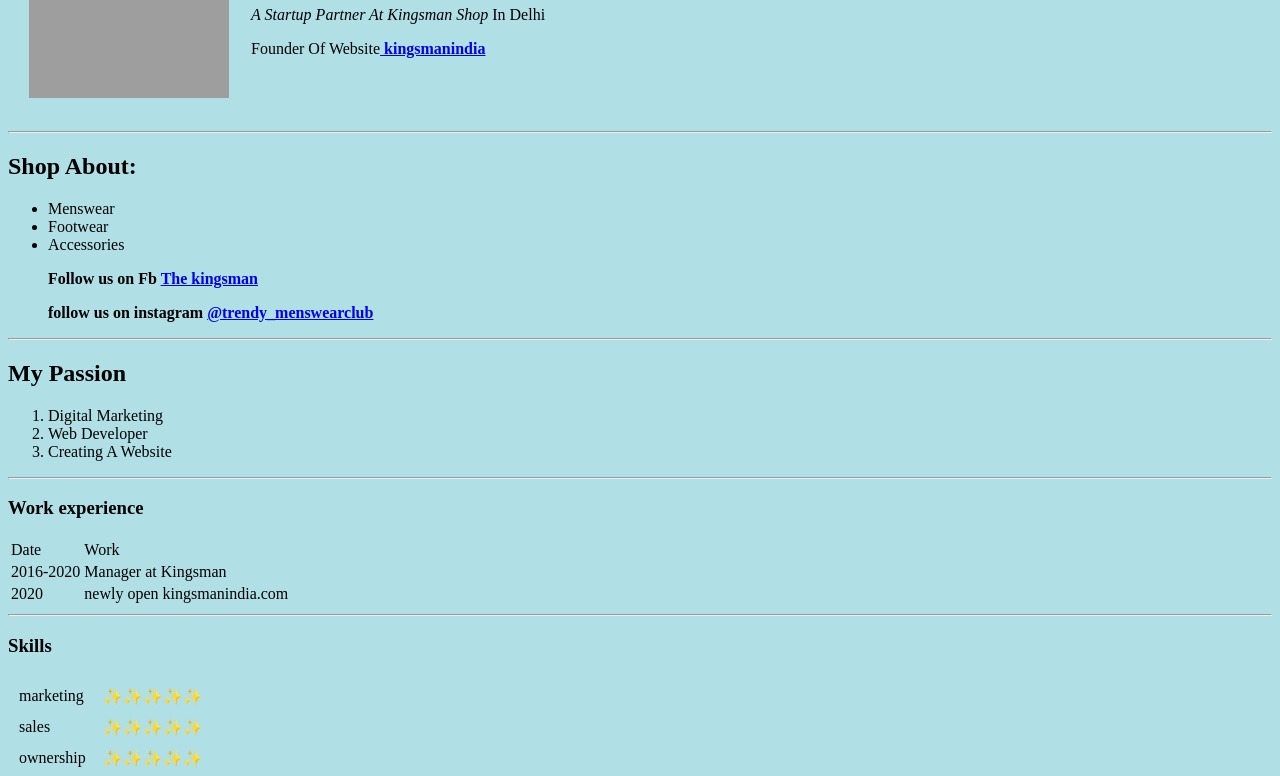
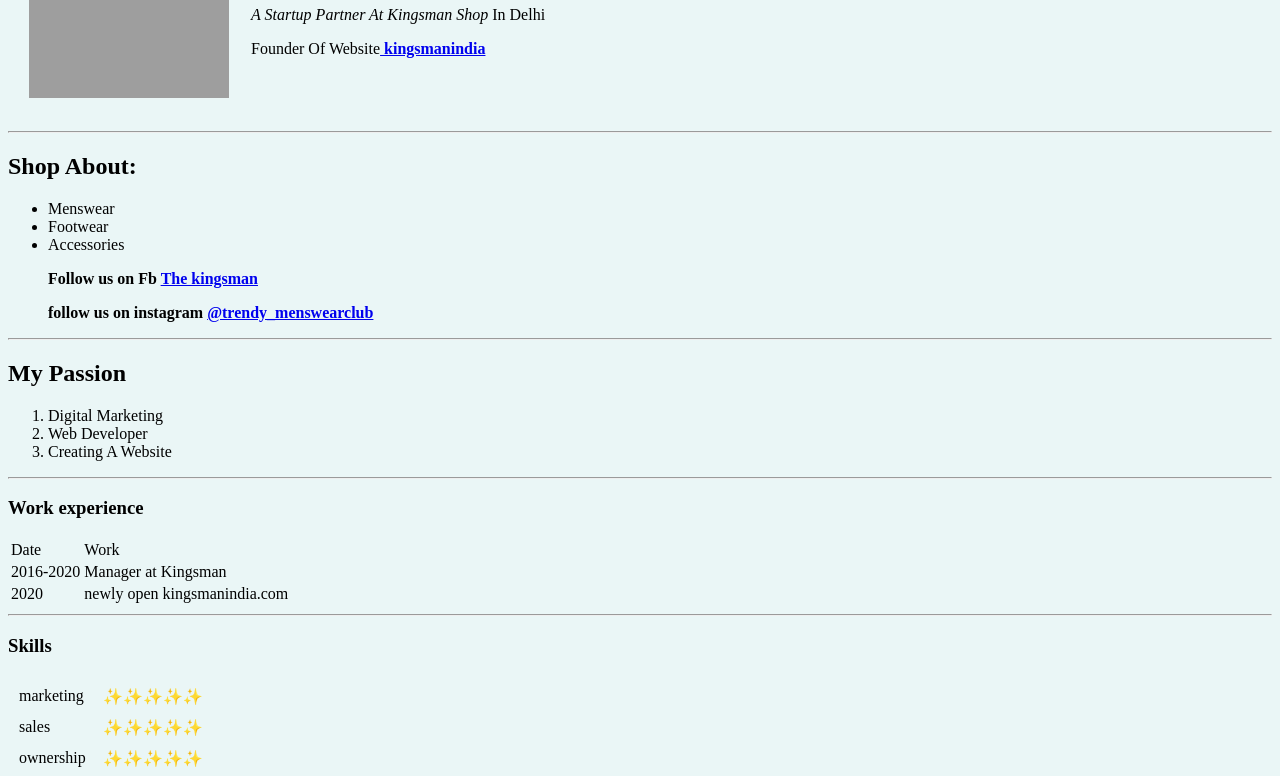
Before and after one commit to Gavish786/Gavish786.github.io, a plain HTML site: page index.html in a window 1280 px wide. Shown: the part 139-915 px from the top of the page. Drawn offline with Linux system fonts and the light colour scheme; grey boxes are pictures that could not be loaded.

Commit message:
background change

```diff
--- a/index.html
+++ b/index.html
@@ -5,7 +5,7 @@
     <title>Gavish kumar</title>
     <p id="one"></p>
   </head>
-  <body style="background-color:powderblue;">
+  <body style="background-color:#EAF6F6;">
 <table cellspacing="20">
   <td><img src="images/gavishkumar photo 1.png" width="200" height="200" alt="gavishkumar"></td>
   <td>  <h1>Gavish kumar</h1>
```
